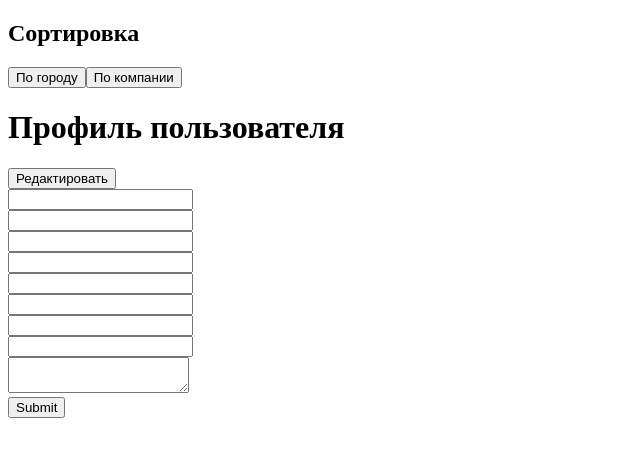
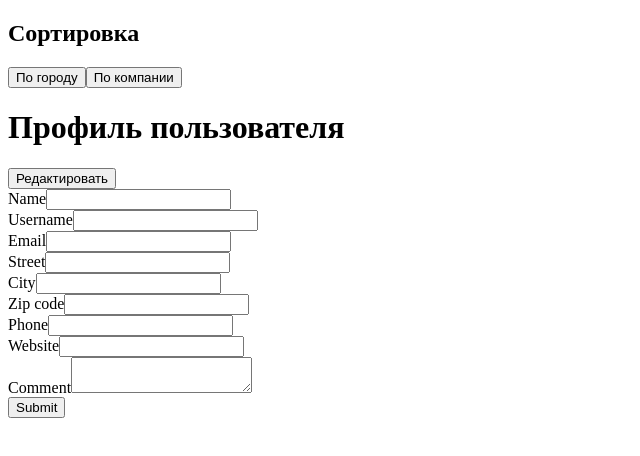
Before and after one commit to Skenzi/roox-test, a React app: page /profile in a window 1280 px wide. Shown: the top 456 px of the page, without its empty margins (0-640 px from the left). Built offline with nearby package versions, Linux system fonts and the light colour scheme; no server answers.

Commit message:
rename ListUsersPage; update Profile components, types, webpack config and Users page

```diff
--- a/src/components/App.tsx
+++ b/src/components/App.tsx
@@ -2,13 +2,14 @@ import React, { useEffect, useState } from 'react';
 import axios from 'axios';
 import { Route, Routes } from 'react-router-dom';
 import SidebarContainer from './SidebarContainer';
-import ListUsersPage from '../pages/ListUsersPage';
+import UsersPage from '../pages/UsersPage';
 import ProfileUserPage from '../pages/ProfileUserPage';
 import mappingSorts from '../utils/utils';
-import { User } from '../types/types';
+import { EmptyUser, User } from '../types/types';
 
 function App() {
   const [users, setUsers] = useState<User[]>([]);
+  const [activeUser, setActiveUser] = useState<User | EmptyUser>({});
   useEffect(() => {
     const test = axios.get('https://jsonplaceholder.typicode.com/users');
     test.then((response) => {
@@ -27,8 +28,8 @@ function App() {
       <div className="row">
         <SidebarContainer sortUsers={sortUsers} />
         <Routes>
-          <Route path="/" element={<ListUsersPage users={users} />} />
-          <Route path="profile" element={<ProfileUserPage />} />
+          <Route path="/" element={<UsersPage users={users} setActiveUser={setActiveUser} />} />
+          <Route path="/profile" element={<ProfileUserPage user={activeUser} />} />
         </Routes>
       </div>
     </div>
--- a/src/components/ListUsers.tsx
+++ b/src/components/ListUsers.tsx
@@ -1,9 +1,24 @@
-import React from "react";
+import React from 'react';
+import { Link } from 'react-router-dom';
+import { UsersProps } from '../types/types';
 
-const ListUsers = () => {
-    return <ul className="list-users">
-
+function ListUsers({ users, setActiveUser }: UsersProps) {
+  return (
+    <ul className="list-users">
+      {users.map((user) => (
+        <li key={user.id} className="user">
+          <div className="user__info">
+            <div className="info__item">{user.name}</div>
+            <div className="info__item">{user.address.city}</div>
+            <div className="info__item">{user.company.name}</div>
+          </div>
+          <Link to="/profile" state={{ user }}>
+            <button type="button" className="user-button" onClick={() => setActiveUser(user)}>Подробнее</button>
+          </Link>
+        </li>
+      ))}
     </ul>
-};
+  );
+}
 
 export default ListUsers;
--- a/src/components/ProfileContainer.tsx
+++ b/src/components/ProfileContainer.tsx
@@ -1,5 +1,6 @@
 import React, { useState } from 'react';
-import { Errors, FormData } from '../types/types';
+import { useNavigate } from 'react-router-dom';
+import { Errors, FormData, ProfileProps } from '../types/types';
 import ProfileForm from './ProfileForm';
 import ProfileHeader from './ProfileHeader';
 
@@ -14,22 +15,22 @@ const validate = (values: FormData) => {
   return errors;
 };
 
-function ProfileContainer() {
+function ProfileContainer({ user }: ProfileProps) {
   const [formData, setFormData] = useState<FormData>({
-    name: '',
-    username: '',
-    email: '',
-    street: '',
-    city: '',
-    zipCode: '',
-    phone: '',
-    website: '',
+    name: user.name || '',
+    username: user.username || '',
+    email: user.email || '',
+    street: user.address?.street || '',
+    city: user.address?.city || '',
+    zipCode: user.address?.zipcode || '',
+    phone: user.phone || '',
+    website: user.website || '',
     comment: '',
   });
 
   const [isEdit, setIsEdit] = useState<Boolean>(false);
-
   const [errors, setErrors] = useState<Errors>({});
+  const navigation = useNavigate();
 
   const onSubmit = (e: any) => {
     e.preventDefault();
@@ -38,6 +39,7 @@ function ProfileContainer() {
       setErrors(formErrors);
     } else {
       setErrors({});
+      navigation('/', { replace: true });
     }
   };
 
--- a/src/components/ProfileForm.tsx
+++ b/src/components/ProfileForm.tsx
@@ -16,38 +16,49 @@ function ProfileForm({
     <form onSubmit={onSubmit}>
       <div>
         <div className="form-group">
-          <input type="text" value={formData.name} readOnly={!isEdit} onChange={handlerFormData('name')} />
+          <label htmlFor="name">Name</label>
+          <input id="name" type="text" className="form-element" value={formData.name} readOnly={!isEdit} onChange={handlerFormData('name')} />
           {errors.name ? <div>{errors.name}</div> : null}
         </div>
         <div className="form-group">
-          <input type="text" value={formData.username} readOnly={!isEdit} onChange={handlerFormData('username')} />
+          <label htmlFor="username">Username</label>
+          <input id="username" type="text" value={formData.username} readOnly={!isEdit} onChange={handlerFormData('username')} />
           {errors.username ? <div>{errors.username}</div> : null}
         </div>
         <div className="form-group">
-          <input type="text" value={formData.email} readOnly={!isEdit} onChange={handlerFormData('email')} />
+          <label htmlFor="email">Email</label>
+          <input id="email" type="text" value={formData.email} readOnly={!isEdit} onChange={handlerFormData('email')} />
           {errors.email ? <div>{errors.email}</div> : null}
         </div>
         <div className="form-group">
-          <input type="text" value={formData.street} readOnly={!isEdit} onChange={handlerFormData('street')} />
+          <label htmlFor="street">Street</label>
+          <input id="street" type="text" value={formData.street} readOnly={!isEdit} onChange={handlerFormData('street')} />
           {errors.street ? <div>{errors.street}</div> : null}
         </div>
         <div className="form-group">
-          <input type="text" value={formData.city} readOnly={!isEdit} onChange={handlerFormData('city')} />
+          <label htmlFor="city">City</label>
+          <input id="city" type="text" value={formData.city} readOnly={!isEdit} onChange={handlerFormData('city')} />
           {errors.city ? <div>{errors.city}</div> : null}
         </div>
         <div className="form-group">
-          <input type="text" value={formData.zipCode} readOnly={!isEdit} onChange={handlerFormData('zipCode')} />
+          <label htmlFor="zipcode">Zip code</label>
+          <input id="zipcode" type="text" value={formData.zipCode} readOnly={!isEdit} onChange={handlerFormData('zipCode')} />
           {errors.zipCode ? <div>{errors.zipCode}</div> : null}
         </div>
         <div className="form-group">
-          <input type="text" value={formData.phone} readOnly={!isEdit} onChange={handlerFormData('phone')} />
+          <label htmlFor="phone">Phone</label>
+          <input id="phone" type="text" value={formData.phone} readOnly={!isEdit} onChange={handlerFormData('phone')} />
           {errors.phone ? <div>{errors.phone}</div> : null}
         </div>
         <div className="form-group">
-          <input type="text" value={formData.website} readOnly={!isEdit} onChange={handlerFormData('website')} />
+          <label htmlFor="website">Website</label>
+          <input id="website" type="text" value={formData.website} readOnly={!isEdit} onChange={handlerFormData('website')} />
           {errors.website ? <div>{errors.website}</div> : null}
         </div>
-        <textarea value={formData.comment} onChange={handlerFormData('comment')} />
+        <div className="form-group">
+          <label htmlFor="comment">Comment</label>
+          <textarea id="comment" value={formData.comment} readOnly={!isEdit} onChange={handlerFormData('comment')} />
+        </div>
       </div>
       <button type="submit">Submit</button>
     </form>
--- a/src/components/UsersContainer.tsx
+++ b/src/components/UsersContainer.tsx
@@ -1,25 +1,12 @@
 import React from 'react';
-import { Link } from 'react-router-dom';
-import { UsersProp } from '../types/types';
+import { UsersProps } from '../types/types';
+import ListUsers from './ListUsers';
 
-function UsersContainer({ users }: UsersProp) {
+function UsersContainer({ users, setActiveUser }: UsersProps) {
   return (
     <div className="col">
       <h1>Список пользователей</h1>
-      <div>
-        {users.map((user) => (
-          <div key={user.id} className="user">
-            <div className="user__info">
-              <div className="info__item">{user.name}</div>
-              <div className="info__item">{user.address.city}</div>
-              <div className="info__item">{user.company.name}</div>
-            </div>
-            <div className="user-button">
-              <Link to="/profile">Подробнее</Link>
-            </div>
-          </div>
-        ))}
-      </div>
+      <ListUsers users={users} setActiveUser={setActiveUser} />
     </div>
   );
 }
--- a/src/pages/ListUsersPage.tsx
+++ /dev/null
@@ -1,11 +0,0 @@
-import React from "react";
-import UsersContainer from "../components/UsersContainer";
-import { UsersProp } from "../types/types";
-
-const ListUsersPage = ({ users }: UsersProp) => {
-    return <>
-        <UsersContainer users={users} />
-    </>
-};
-
-export default ListUsersPage;
--- a/src/pages/ProfileUserPage.tsx
+++ b/src/pages/ProfileUserPage.tsx
@@ -1,9 +1,10 @@
 import React from 'react';
 import ProfileContainer from '../components/ProfileContainer';
+import { ProfileProps } from '../types/types';
 
-function ProfileUserPage() {
+function ProfileUserPage({ user }: ProfileProps) {
   return (
-    <ProfileContainer />
+    <ProfileContainer user={user} />
   );
 }
 
--- /dev/null
+++ b/src/pages/UsersPage.tsx
@@ -0,0 +1,11 @@
+import React from 'react';
+import UsersContainer from '../components/UsersContainer';
+import { UsersProps } from '../types/types';
+
+function ListUsersPage({ users, setActiveUser }: UsersProps) {
+  return (
+    <UsersContainer users={users} setActiveUser={setActiveUser} />
+  );
+}
+
+export default ListUsersPage;
--- a/webpack.config.js
+++ b/webpack.config.js
@@ -8,10 +8,14 @@ module.exports = {
   resolve: {
     extensions: ['.js', '.jsx', '.ts', '.tsx'],
   },
+  devServer: {
+    historyApiFallback: true,
+  },
   entry: './',
   output: {
     filename: 'bundle.js',
     path: path.resolve(__dirname, 'dist'),
+    publicPath: '/',
   },
   module: {
     rules: [
```
Also changed, not shown: src/types/types.ts (+34 -0 lines).
